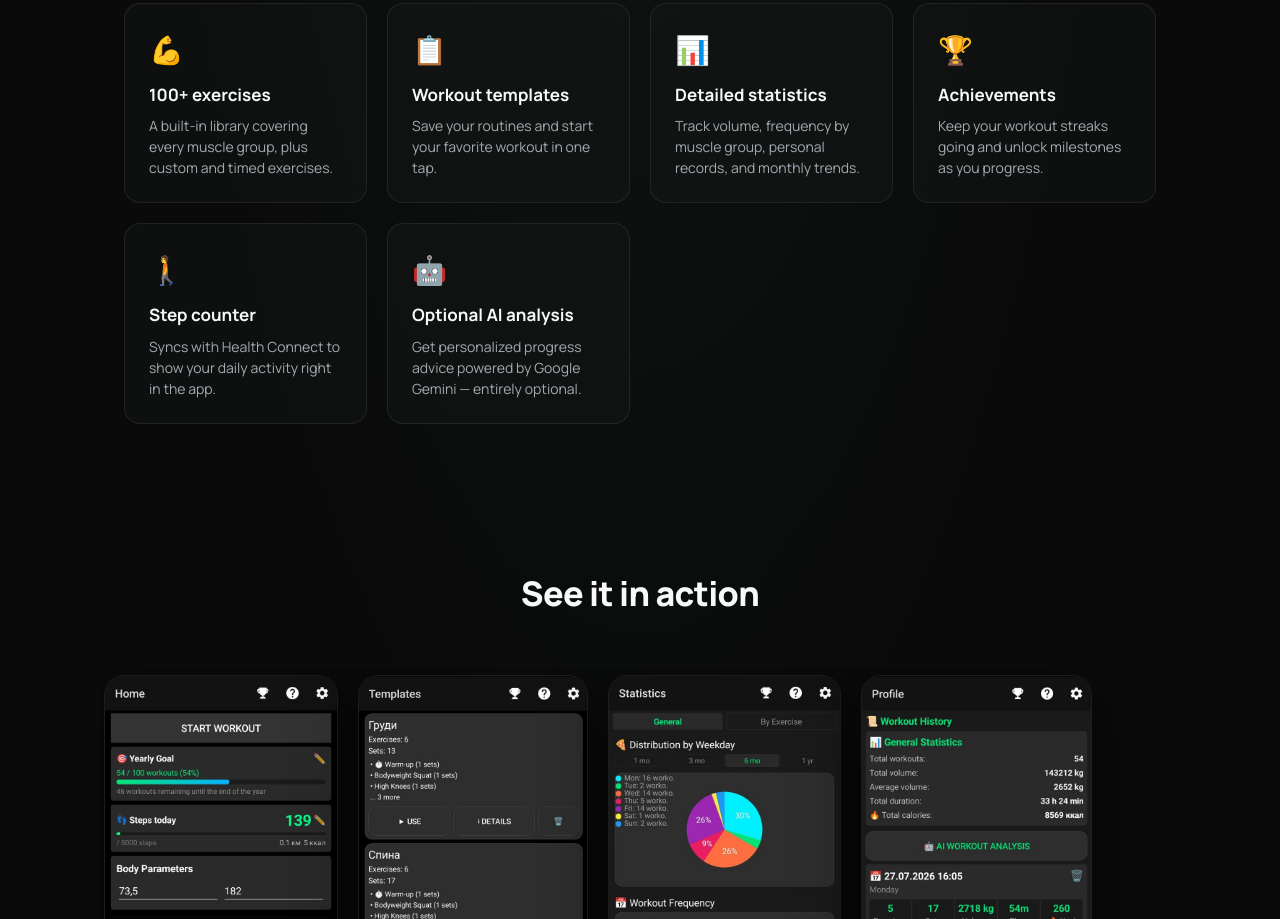
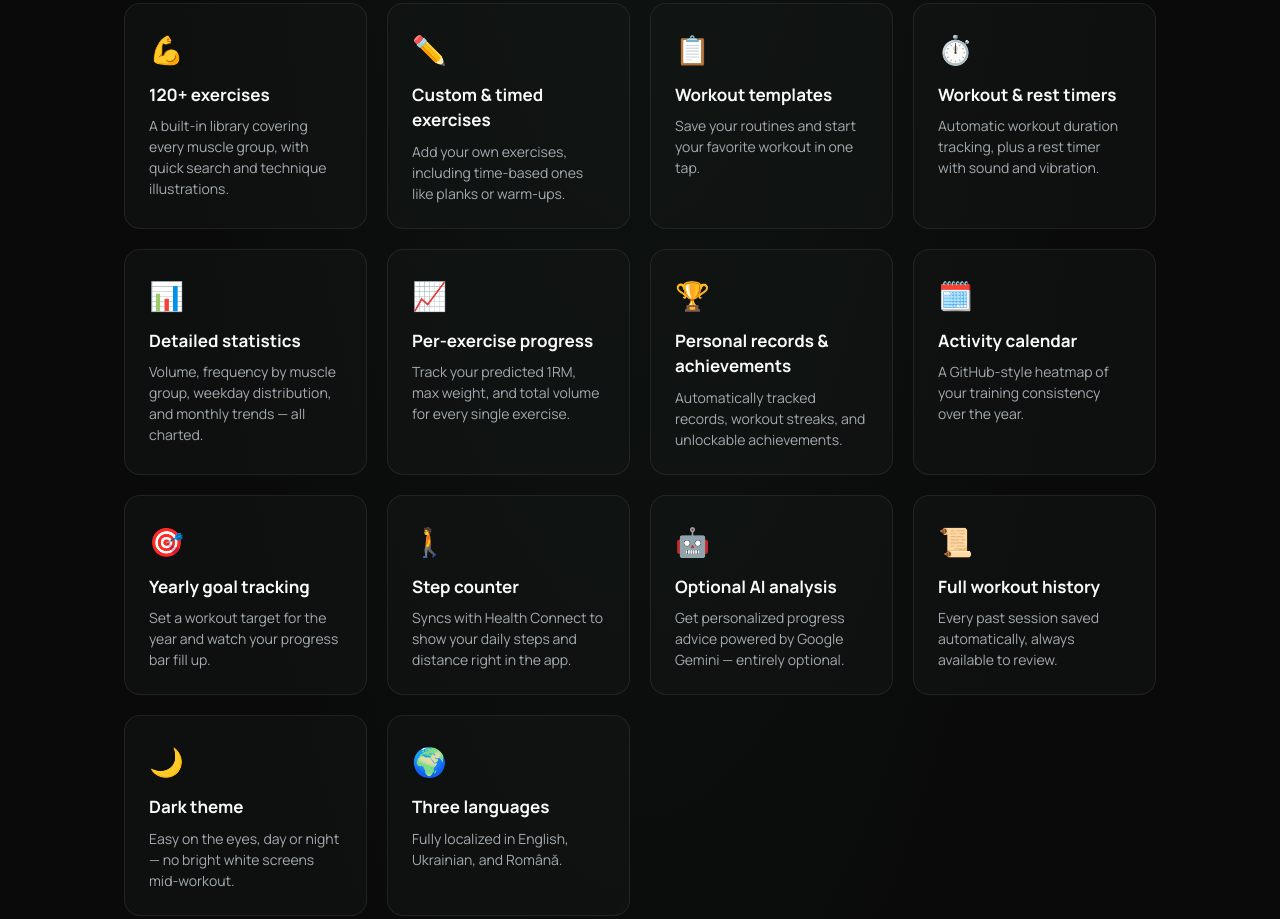
Before and after one commit to foxiho/FitnessTracker, a plain HTML site: page index.html in a window 1280 px wide. Shown: the part 784-1703 px from the top of the page. Drawn offline with Linux system fonts and the light colour scheme.

Commit message:
Add files via upload

```diff
--- a/index.html
+++ b/index.html
@@ -149,8 +149,13 @@
     <div class="features">
       <div class="feature">
         <span class="icon">💪</span>
-        <h3>100+ exercises</h3>
-        <p>A built-in library covering every muscle group, plus custom and timed exercises.</p>
+        <h3>120+ exercises</h3>
+        <p>A built-in library covering every muscle group, with quick search and technique illustrations.</p>
+      </div>
+      <div class="feature">
+        <span class="icon">✏️</span>
+        <h3>Custom & timed exercises</h3>
+        <p>Add your own exercises, including time-based ones like planks or warm-ups.</p>
       </div>
       <div class="feature">
         <span class="icon">📋</span>
@@ -158,24 +163,59 @@
         <p>Save your routines and start your favorite workout in one tap.</p>
       </div>
       <div class="feature">
+        <span class="icon">⏱️</span>
+        <h3>Workout & rest timers</h3>
+        <p>Automatic workout duration tracking, plus a rest timer with sound and vibration.</p>
+      </div>
+      <div class="feature">
         <span class="icon">📊</span>
         <h3>Detailed statistics</h3>
-        <p>Track volume, frequency by muscle group, personal records, and monthly trends.</p>
+        <p>Volume, frequency by muscle group, weekday distribution, and monthly trends — all charted.</p>
+      </div>
+      <div class="feature">
+        <span class="icon">📈</span>
+        <h3>Per-exercise progress</h3>
+        <p>Track your predicted 1RM, max weight, and total volume for every single exercise.</p>
       </div>
       <div class="feature">
         <span class="icon">🏆</span>
-        <h3>Achievements</h3>
-        <p>Keep your workout streaks going and unlock milestones as you progress.</p>
+        <h3>Personal records & achievements</h3>
+        <p>Automatically tracked records, workout streaks, and unlockable achievements.</p>
+      </div>
+      <div class="feature">
+        <span class="icon">🗓️</span>
+        <h3>Activity calendar</h3>
+        <p>A GitHub-style heatmap of your training consistency over the year.</p>
+      </div>
+      <div class="feature">
+        <span class="icon">🎯</span>
+        <h3>Yearly goal tracking</h3>
+        <p>Set a workout target for the year and watch your progress bar fill up.</p>
       </div>
       <div class="feature">
         <span class="icon">🚶</span>
         <h3>Step counter</h3>
-        <p>Syncs with Health Connect to show your daily activity right in the app.</p>
+        <p>Syncs with Health Connect to show your daily steps and distance right in the app.</p>
       </div>
       <div class="feature">
         <span class="icon">🤖</span>
         <h3>Optional AI analysis</h3>
         <p>Get personalized progress advice powered by Google Gemini — entirely optional.</p>
+      </div>
+      <div class="feature">
+        <span class="icon">📜</span>
+        <h3>Full workout history</h3>
+        <p>Every past session saved automatically, always available to review.</p>
+      </div>
+      <div class="feature">
+        <span class="icon">🌙</span>
+        <h3>Dark theme</h3>
+        <p>Easy on the eyes, day or night — no bright white screens mid-workout.</p>
+      </div>
+      <div class="feature">
+        <span class="icon">🌍</span>
+        <h3>Three languages</h3>
+        <p>Fully localized in English, Ukrainian, and Română.</p>
       </div>
     </div>
   </div>
@@ -187,8 +227,12 @@
   </div>
   <div class="shots wrap">
     <img src="screenshot-home.jpg" alt="Home screen with yearly goal and step tracking">
+    <img src="screenshot-exercise-list.jpg" alt="Exercise library with quick search">
     <img src="screenshot-templates.jpg" alt="Workout templates list">
-    <img src="screenshot-stats.jpg" alt="Detailed statistics with charts">
+    <img src="screenshot-progress.jpg" alt="Per-exercise progress and personal records">
+    <img src="screenshot-stats.jpg" alt="Statistics with weekday distribution chart">
+    <img src="screenshot-trends.jpg" alt="30-day volume and calories trends">
+    <img src="screenshot-calendar.jpg" alt="Yearly activity calendar heatmap">
     <img src="screenshot-profile.jpg" alt="Profile with AI workout analysis">
   </div>
 </section>
```
Also changed, not shown: screenshot-calendar.jpg (added), screenshot-exercise-list.jpg (added), screenshot-progress.jpg (added), screenshot-trends.jpg (added).
